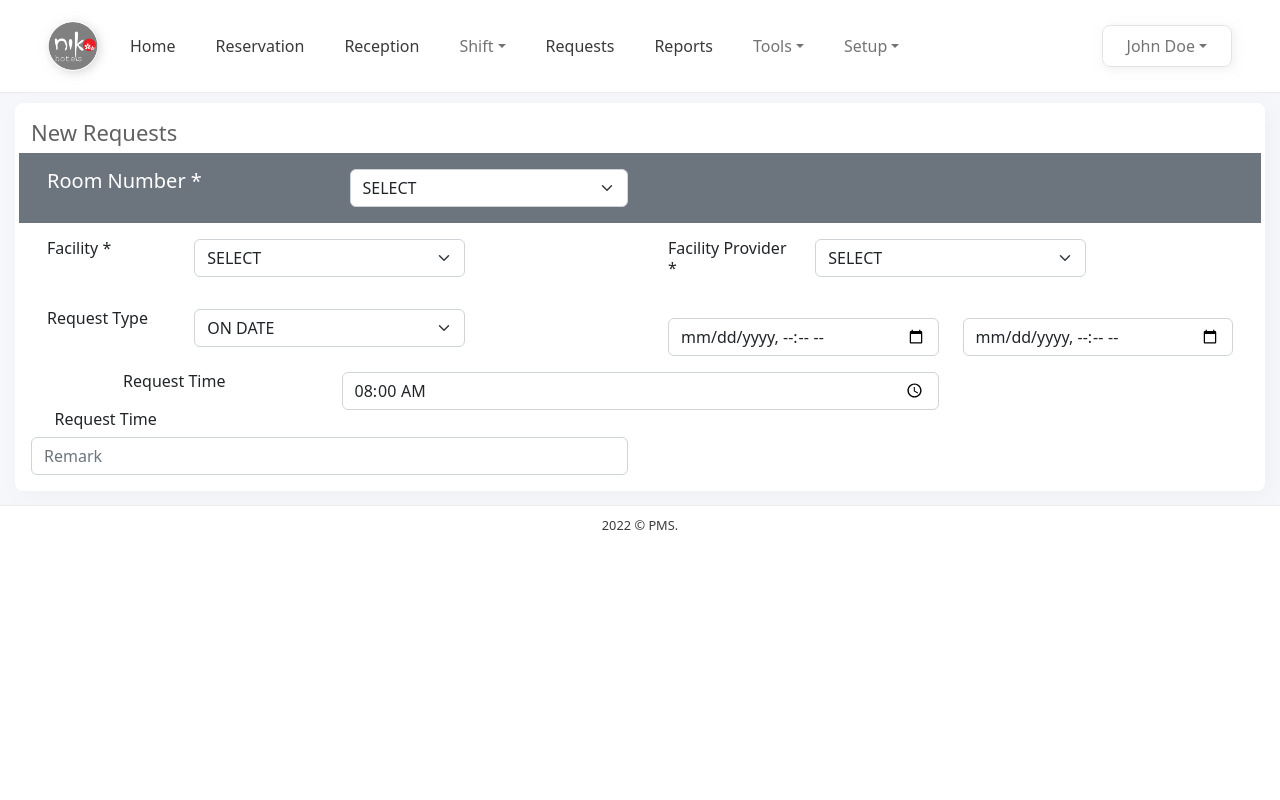
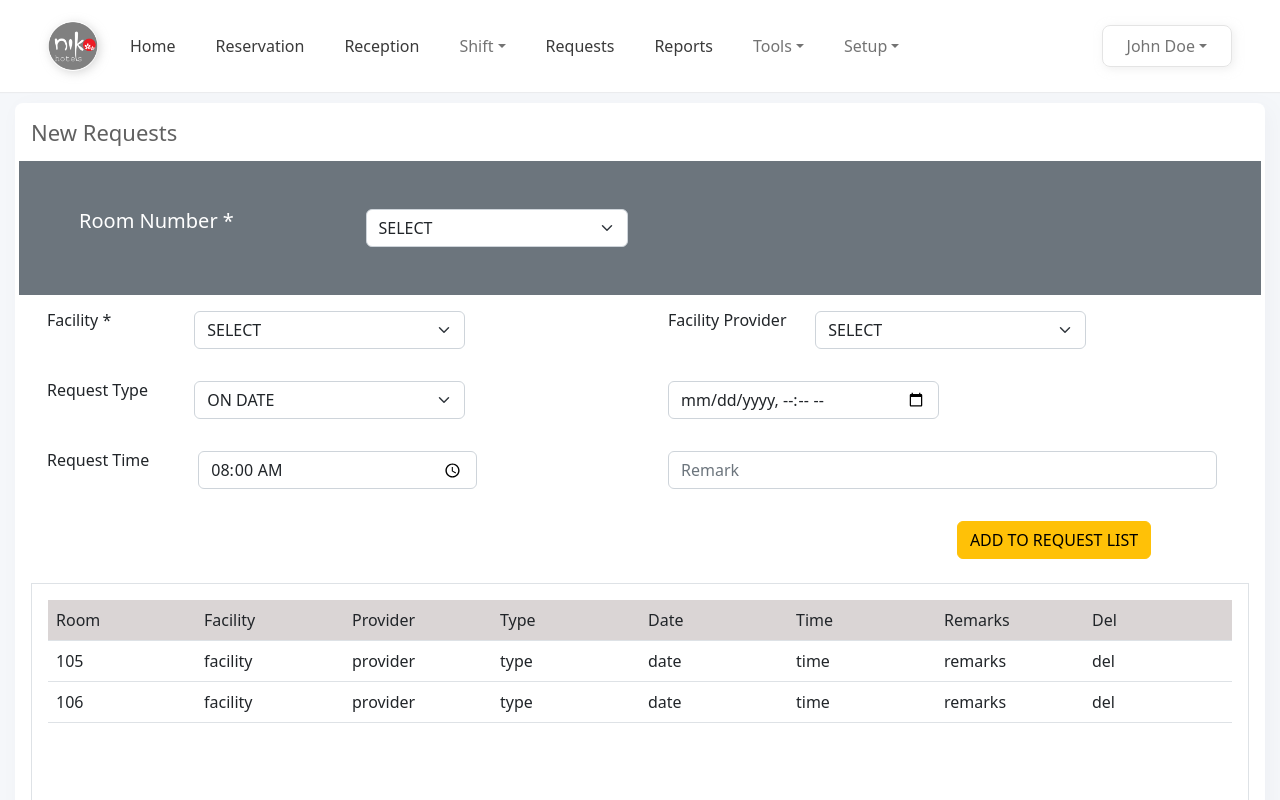
Before and after one commit to indocosmo-projects/PMS-Prototype, a React (Create React App) app: page /newrequest in a window 1280 px wide. Shown: the top 800 px of the page. Built offline with nearby package versions, Linux system fonts and the light colour scheme.

Commit message:
newrequest

```diff
--- a/src/component/NewRequest/NewRequest.js
+++ b/src/component/NewRequest/NewRequest.js
@@ -1,8 +1,75 @@
-import React from 'react';
+import React, {useState} from 'react';
 import './NewRequest.css';
 import Form from 'react-bootstrap/Form';
 
 function NewRequest() {
+
+    const [todat, setTodat] = useState(0);
+    const [inactive, setInactive] = useState(0);
+
+
+
+    const daily = (e) =>{
+        if(e === '1'){
+            setTodat(0);
+            setInactive(0);
+        }
+        if(e === '2'){
+            setTodat(1);
+            setInactive(1);
+        }
+        console.log(e);
+    }
+
+    const todatefunc = () =>{
+
+        if(todat === 0) return "";
+        if(todat === 1) return(
+            <div class="form-group">
+                <input type="datetime-local" class="form-control" id="time" defaultValue="08:00" />
+            </div>
+        );
+    }
+    const inactivefunc = () =>{
+
+        if(inactive === 0) return "";
+        if(inactive === 1) return(
+            <div className="row left  p-3">
+                <div className="col-sm-12">
+                    <div class="form-group">
+                        <input type="datetime-local" class="form-control" placeholder="" />
+                    </div>
+                </div>
+            </div>
+        );
+    }
+
+    const details =
+    [
+    {id: 1,room:'105',facility:'facility',	provider:'provider',type:'type',date:'date',time:'time',remarks:'remarks',del:'del'},
+    {id: 1,room:'106',facility:'facility',	provider:'provider',type:'type',date:'date',time:'time',remarks:'remarks',del:'del'},
+    ];
+
+    const tdata = () =>{
+        return(
+                <tbody >
+                    {
+                    details.map(detail => <tr key={detail.id} >
+                        <td className="left">{detail.room}</td>
+                        <td className="left">{detail.facility}</td>
+                        <td className="left">{detail.provider}</td>
+                        <td className="left">{detail.type}</td>
+                        <td className="left">{detail.date}</td>
+                        <td className="left">{detail.time}</td>
+                        <td className="left">{detail.remarks}</td>
+                        <td className="left">{detail.del}</td>
+                    </tr>
+                    )}
+
+                </tbody>
+        );
+    }
+
     return(
         <div>
             <div className="section">
@@ -10,7 +77,7 @@ function NewRequest() {
                     <div>
                         <h5 className="header"> New Requests </h5>
                     </div>
-                    <div className="row left bg-secondary text-white p-3">
+                    <div className="row left bg-secondary text-white p-5 mt-3">
                         <div className="col-sm-3"><h5>Room Number * </h5></div>
                         <div className="col-sm-3">
                             <Form.Select aria-label="Default select example">
@@ -38,7 +105,8 @@ function NewRequest() {
                             <div className="row left  p-3">
                                 <div className="col-sm-3"><h6>Request Type   </h6></div>
                                 <div className="col-sm-6">
-                                    <Form.Select aria-label="Default select example">
+                                    <Form.Select aria-label="Default select example" className="requesttype"
+                                    onChange={(e)=> daily(e.target.value)}>
                                         <option value="1">ON DATE</option>
                                         <option value="2">DAILY</option>
                                     </Form.Select>
@@ -49,7 +117,7 @@ function NewRequest() {
 
                         <div className="col-sm-6">
                             <div className="row left p-3">
-                                <div className="col-sm-3"><h6>Facility Provider * </h6></div>
+                                <div className="col-sm-3"><h6>Facility Provider</h6></div>
                                 <div className="col-sm-6">
                                     <Form.Select aria-label="Default select example">
                                         <option value="0">SELECT</option>
@@ -65,33 +133,73 @@ function NewRequest() {
                                             <input type="datetime-local" class="form-control" id="time" defaultValue="08:00" />
                                         </div></div>
                                     <div className="col-sm-6">
-                                <div class="form-group">
-                                        <input type="datetime-local" class="form-control" id="time" defaultValue="08:00" />
+                                        {todatefunc()}
                                     </div>
                                 </div>
                             </div>
                         </div>
 
+                       {inactivefunc()}
 
 
+                        <div className="row left  p-3">
+                                <div className="col-sm-6">
+                                    <div className="row">
                                         <div className="col-sm-3"><h6>Request Time   </h6></div>
                                         <div className="col-sm-6">
                                             <div class="form-group">
                                                 <input type="time" class="form-control" id="time" defaultValue="08:00" />
                                             </div>
                                         </div>
-
-
+                                    </div>
+                                </div>
                                 <div className="col-sm-6">
-                                        <div className="col-sm-3"><h6>Request Time   </h6></div>
-                                            <div class="form-group">
+                                    <div className="row">
+                                        <div className="col-sm-12">
+                                            <div class="form-group p-3 pt-0">
                                                 <input type="text" class="form-control" id="time" placeholder="Remark" />
                                             </div>
                                         </div>
                                         </div>
+                                    </div>
+                                </div>
+
+                        <div className="row">
+                            <div className="col-sm-8"></div>
+                            <div className="col-sm-4">
+                                <button className="btn btn-warning">ADD TO REQUEST LIST</button>
+                            </div>
+                        </div>
+
+                        <div className="p-3 border mt-4">
+                            <table className="table ">
+                                <thead >
+                                    <tr className="greyshade">
+                                        <th className="thstyle left">Room</th>
+                                        <th className="thstyle left">Facility</th>
+                                        <th className="thstyle left">Provider</th>
+                                        <th className="thstyle left">Type</th>
+                                        <th className="thstyle left">Date</th>
+                                        <th className="thstyle left">Time</th>
+                                        <th className="thstyle left">Remarks</th>
+                                        <th className="thstyle left">Del</th>
+                                    </tr>
+                                </thead>
+                                {tdata()}
+
+                            </table>
+                        </div>
 
 
-
+                        <div className="row mt-4">
+                            <div className="col-sm-3">
+                                <button className="btn btn-info">SAVE</button>
+                            </div>
+                            <div className="col-sm-6"></div>
+                            <div className="col-sm-3">
+                                <button className="btn btn-secondary">CANCEL</button>
+                            </div>
+                        </div>
 
                 </div>
             </div>
```
Lines whose indentation alone changed are shown as unchanged.
